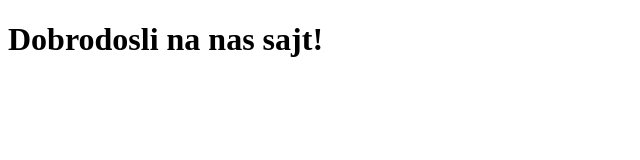
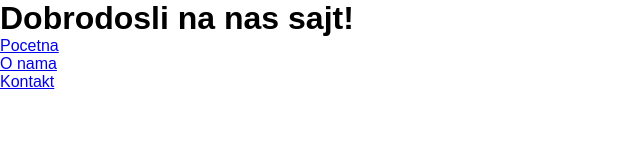
Before and after one commit to ladyb992/GitVezba, a plain HTML site: page index.html in a window 1280 px wide. Shown: the whole page, without its empty margins (0-640 px from the left). Drawn offline with Linux system fonts and the light colour scheme.

Commit message:
Dodata main sekcija i osnovni stil.

```diff
--- a/index.html
+++ b/index.html
@@ -3,11 +3,21 @@
     <head>
         <meta charset="UTF-8">
         <meta name = "viewport" content="width=device-width, initial-scale=1.0">
+        <link rel="stylesheet" href="style.css">
         <title>Git vezba</title>
     </head>
     <body>
         <header>
             <h1>Dobrodosli na nas sajt!</h1>
         </header>
+        <main>
+            <nav>
+                <ul>
+                    <li><a href="#">Pocetna</a></li>
+                    <li><a href="#">O nama</a></li>
+                    <li><a href="#">Kontakt</a></li>
+                </ul>
+            </nav>
+        </main>
     </body>
 </html>
--- /dev/null
+++ b/style.css
@@ -0,0 +1,5 @@
+*{
+    margin:0;
+    padding: 0;
+    font-family: Arial, Helvetica, sans-serif;
+}
```
